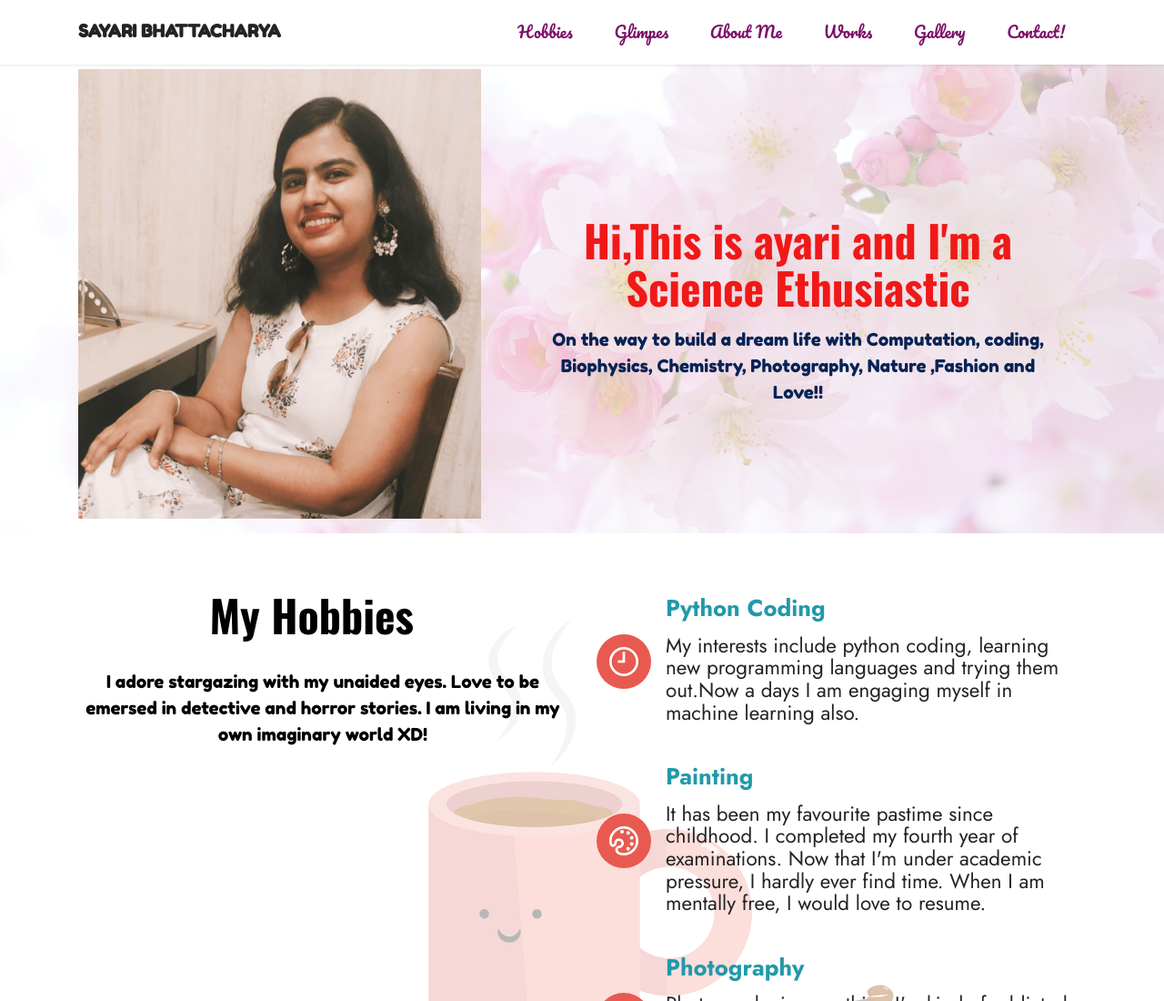
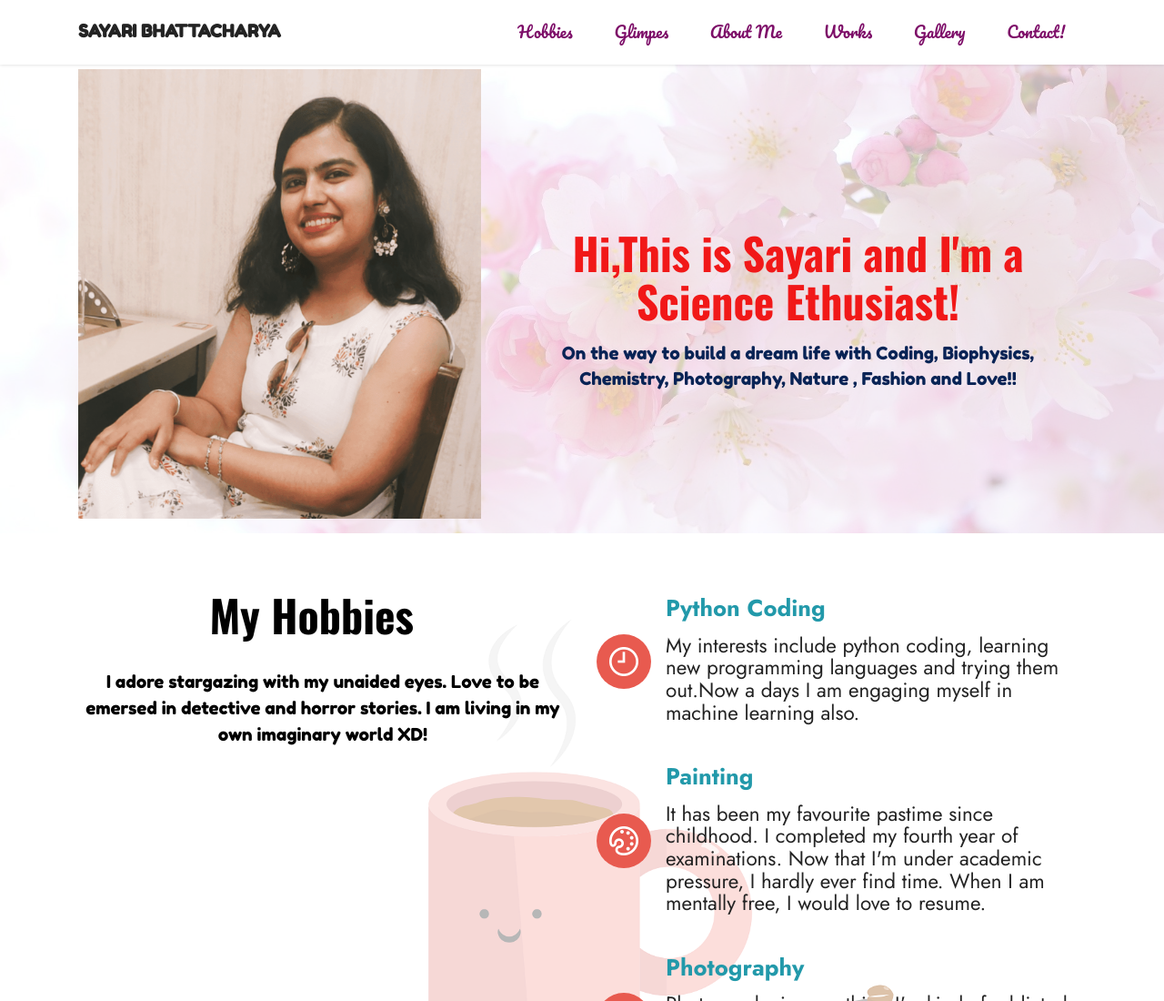
Before and after one commit to bsayari10/bsayari10, a plain HTML site: page index.html in a window 1280 px wide. Shown: the top 1100 px of the page at 91% size. Drawn offline with nearby package versions, Linux system fonts and the light colour scheme; files whose address does not match are found by name.

Commit message:
Update index.html

```diff
--- a/index.html
+++ b/index.html
@@ -75,8 +75,8 @@
                 <div class="text-wrapper text-center">
                     <h1 class="mbr-section-title mbr-fonts-style mb-3 display-2">
                         <strong>
-</strong><div><strong><br></strong></div><div><strong>Hi,This is ayari and I'm a Science Ethusiastic</strong></div></h1>
-                    <p class="mbr-text mbr-fonts-style display-7">On the way to build a dream life with Computation, coding, Biophysics, Chemistry, Photography, Nature ,Fashion and Love!!<br></p>
+</strong><div><strong><br></strong></div><div><strong> Hi,This is Sayari and I'm a Science Ethusiast!</strong></div></h1>
+                    <p class="mbr-text mbr-fonts-style display-7">  On the way to build a dream life with Coding, Biophysics, Chemistry, Photography, Nature , Fashion and Love!!<br></p>
 
                 </div>
             </div>
@@ -95,7 +95,7 @@
                 <div class="card-wrapper">
                     <div class="card-box align-left">
                         <h4 class="card-title mbr-fonts-style mb-4 display-2"><strong>My Hobbies&nbsp;&nbsp;</strong></h4>
-                        <p class="mbr-text mbr-fonts-style mb-4 display-7">I adore stargazing with my unaided eyes. Love to be emersed in detective and horror stories. I am living in my own imaginary world XD!<br></p>
+                        <p class="mbr-text mbr-fonts-style mb-4 display-7"> I adore stargazing with my unaided eyes. Love to be emersed in detective and horror stories. I am living in my own imaginary world XD!<br></p>
 
                     </div>
                 </div>
```
